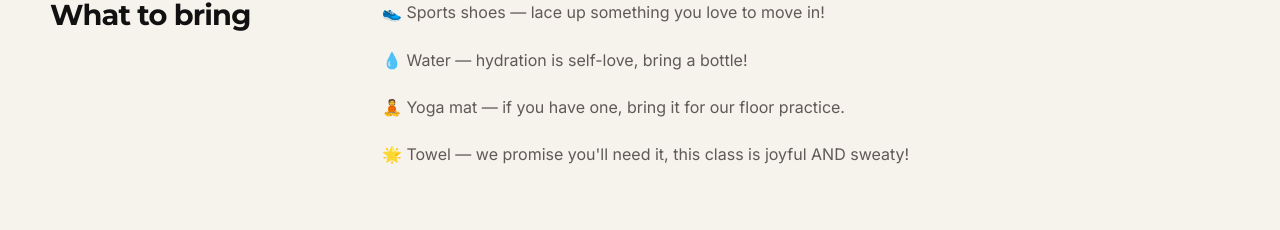
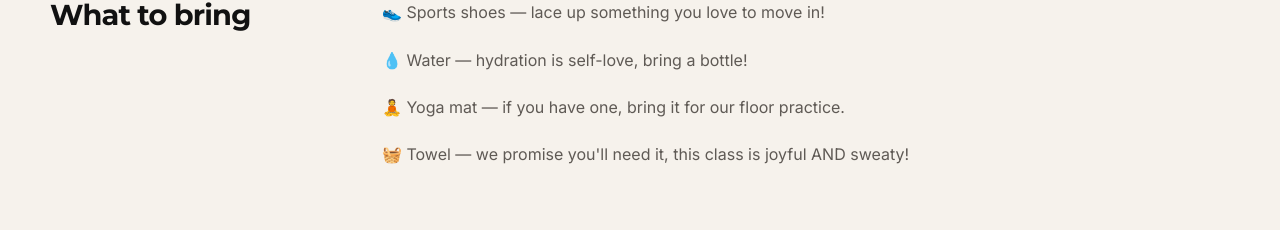
Before and after one commit to hotomski/strong_me, a Next.js app: page / in a window 1280 px wide. Shown: the part 1746-1976 px from the top of the page. Built offline with nearby package versions, Linux system fonts and the light colour scheme.

Commit message:
Towel emoji adapted

```diff
--- a/app/page.tsx
+++ b/app/page.tsx
@@ -259,7 +259,7 @@ export default function Home() {
             <p>👟 Sports shoes — lace up something you love to move in!</p>
             <p>💧 Water — hydration is self-love, bring a bottle!</p>
             <p>🧘 Yoga mat — if you have one, bring it for our floor practice.</p>
-            <p>🌟 Towel — we promise you&apos;ll need it, this class is joyful AND sweaty!</p>
+            <p>🧺 Towel — we promise you&apos;ll need it, this class is joyful AND sweaty!</p>
           </div>
         </section>
 
--- a/pages/api/send-confirmation.ts
+++ b/pages/api/send-confirmation.ts
@@ -100,7 +100,7 @@ What to bring:
 👟 Sports shoes — lace up something you love to move in!
 💧 Water — hydration is self-love, bring a bottle!
 🧘 Yoga mat — if you have one, bring it for our floor practice.
-🌟 Towel — we promise you'll need it, this class is joyful AND sweaty!
+🧺 Towel — we promise you'll need it, this class is joyful AND sweaty!
 
 If you need to cancel, please email us at info@strongme.pro.
 
```
